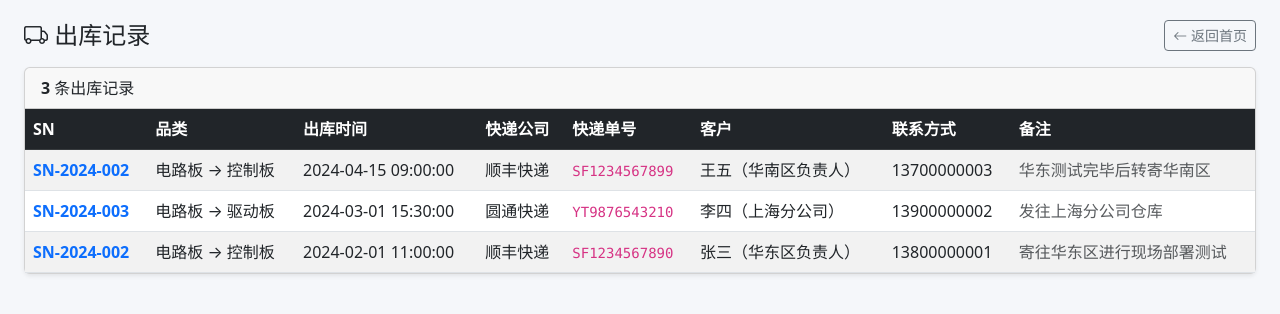
After one commit to DAx-svg/WLGZ, a Flask app: page /outbounds in a window 1280 px wide. The commit adds this page. Shown: the top 314 px of the page. Run offline with Flask 3, Linux system fonts and the light colour scheme; data comes from the database, SQL or seed files in the repository.

Commit message:
新增: 首页统计面板 + 出库记录全局视图

```diff
--- a/app.py
+++ b/app.py
@@ -301,6 +301,28 @@ def index():
         "SELECT COUNT(*) AS cnt FROM materials WHERE category_id IS NULL"
     ).fetchone()['cnt']
 
+    # 首页统计
+    stats = {
+        'in_stock': db.execute(
+            "SELECT COUNT(*) AS cnt FROM materials WHERE status='在库'"
+        ).fetchone()['cnt'],
+        'outbound': db.execute(
+            "SELECT COUNT(*) AS cnt FROM materials WHERE status='已出库'"
+        ).fetchone()['cnt'],
+        'after_sales': db.execute(
+            "SELECT COUNT(*) AS cnt FROM materials WHERE status='售后中'"
+        ).fetchone()['cnt'],
+    }
+    this_month = datetime.now(ZoneInfo('Asia/Shanghai')).strftime('%Y-%m')
+    stats['month_in'] = db.execute(
+        "SELECT COUNT(*) AS cnt FROM materials WHERE inbound_time LIKE ?",
+        (f'{this_month}%',)
+    ).fetchone()['cnt']
+    stats['month_out'] = db.execute(
+        "SELECT COUNT(*) AS cnt FROM outbound_records WHERE outbound_time LIKE ?",
+        (f'{this_month}%',)
+    ).fetchone()['cnt']
+
     return render_template('index.html',
                            categories=categories,
                            materials=materials,
@@ -308,7 +330,8 @@ def index():
                            current_cat=sub_cat_id,
                            show_orphan=show_orphan,
                            total_all=total_all,
-                           orphan=orphan)
+                           orphan=orphan,
+                           stats=stats)
 
 
 @app.route('/detail/<sn>')
@@ -347,6 +370,21 @@ def detail(sn):
                            aftersales=aftersales,
                            version_changes=version_changes,
                            cats=cats)
+
+
+@app.route('/outbounds')
+def outbounds_page():
+    """出库记录全局视图"""
+    db = get_db()
+    outbounds = db.execute("""
+        SELECT o.*, m.category_id, c.name AS cat_name, p.name AS parent_name
+        FROM outbound_records o
+        JOIN materials m ON o.sn = m.sn
+        LEFT JOIN categories c ON m.category_id = c.id
+        LEFT JOIN categories p ON c.parent_id = p.id
+        ORDER BY o.outbound_time DESC
+    """).fetchall()
+    return render_template('outbounds.html', outbounds=outbounds)
 
 
 @app.route('/add')
--- /dev/null
+++ b/templates/outbounds.html
@@ -0,0 +1,82 @@
+<!DOCTYPE html>
+<html lang="zh-CN">
+<head>
+    <meta charset="UTF-8">
+    <meta name="viewport" content="width=device-width, initial-scale=1.0">
+    <title>出库记录</title>
+    <link href="https://cdn.jsdelivr.net/npm/bootstrap@5.3.0/dist/css/bootstrap.min.css" rel="stylesheet">
+    <link href="https://cdn.jsdelivr.net/npm/bootstrap-icons@1.11.0/font/bootstrap-icons.css" rel="stylesheet">
+    <style>
+        body { padding-top: 20px; background: #f5f7fa; }
+        .clickable-row { cursor: pointer; }
+        .clickable-row:hover { background-color: #e9ecef !important; }
+    </style>
+</head>
+<body>
+<div class="container-fluid px-4">
+
+    <div class="d-flex justify-content-between align-items-center mb-3">
+        <h4 class="mb-0"><i class="bi bi-truck"></i> 出库记录</h4>
+        <a href="/" class="btn btn-outline-secondary btn-sm">
+            <i class="bi bi-arrow-left"></i> 返回首页
+        </a>
+    </div>
+
+    <div class="card shadow-sm">
+        <div class="card-header">
+            <strong>{{ outbounds|length }}</strong> 条出库记录
+        </div>
+        <div class="card-body p-0">
+            {% if outbounds %}
+            <div class="table-responsive">
+                <table class="table table-hover table-striped mb-0">
+                    <thead class="table-dark">
+                        <tr>
+                            <th>SN</th>
+                            <th>品类</th>
+                            <th>出库时间</th>
+                            <th>快递公司</th>
+                            <th>快递单号</th>
+                            <th>客户</th>
+                            <th>联系方式</th>
+                            <th>备注</th>
+                        </tr>
+                    </thead>
+                    <tbody>
+                        {% for o in outbounds %}
+                        <tr>
+                            <td class="clickable-row" onclick="window.location.href='/detail/{{ o.sn }}'">
+                                <span class="fw-bold text-primary">{{ o.sn }}</span>
+                            </td>
+                            <td>
+                                {% if o.cat_name %}
+                                {{ o.parent_name or '' }} → {{ o.cat_name }}
+                                {% else %}
+                                <span class="text-muted">-</span>
+                                {% endif %}
+                            </td>
+                            <td>{{ o.outbound_time }}</td>
+                            <td>{{ o.courier_company or '-' }}</td>
+                            <td><code>{{ o.tracking_number or '-' }}</code></td>
+                            <td>{{ o.customer_name or '-' }}</td>
+                            <td>{{ o.customer_contact or '-' }}</td>
+                            <td class="text-muted">{{ o.remarks or '-' }}</td>
+                        </tr>
+                        {% endfor %}
+                    </tbody>
+                </table>
+            </div>
+            {% else %}
+            <div class="text-center py-5 text-muted">
+                <i class="bi bi-inbox" style="font-size:3rem;"></i>
+                <p class="mt-2">暂无出库记录</p>
+            </div>
+            {% endif %}
+        </div>
+    </div>
+
+</div>
+
+<script src="https://cdn.jsdelivr.net/npm/bootstrap@5.3.0/dist/js/bootstrap.bundle.min.js"></script>
+</body>
+</html>
```
Also changed, not shown: templates/index.html (+55 -0 lines).
